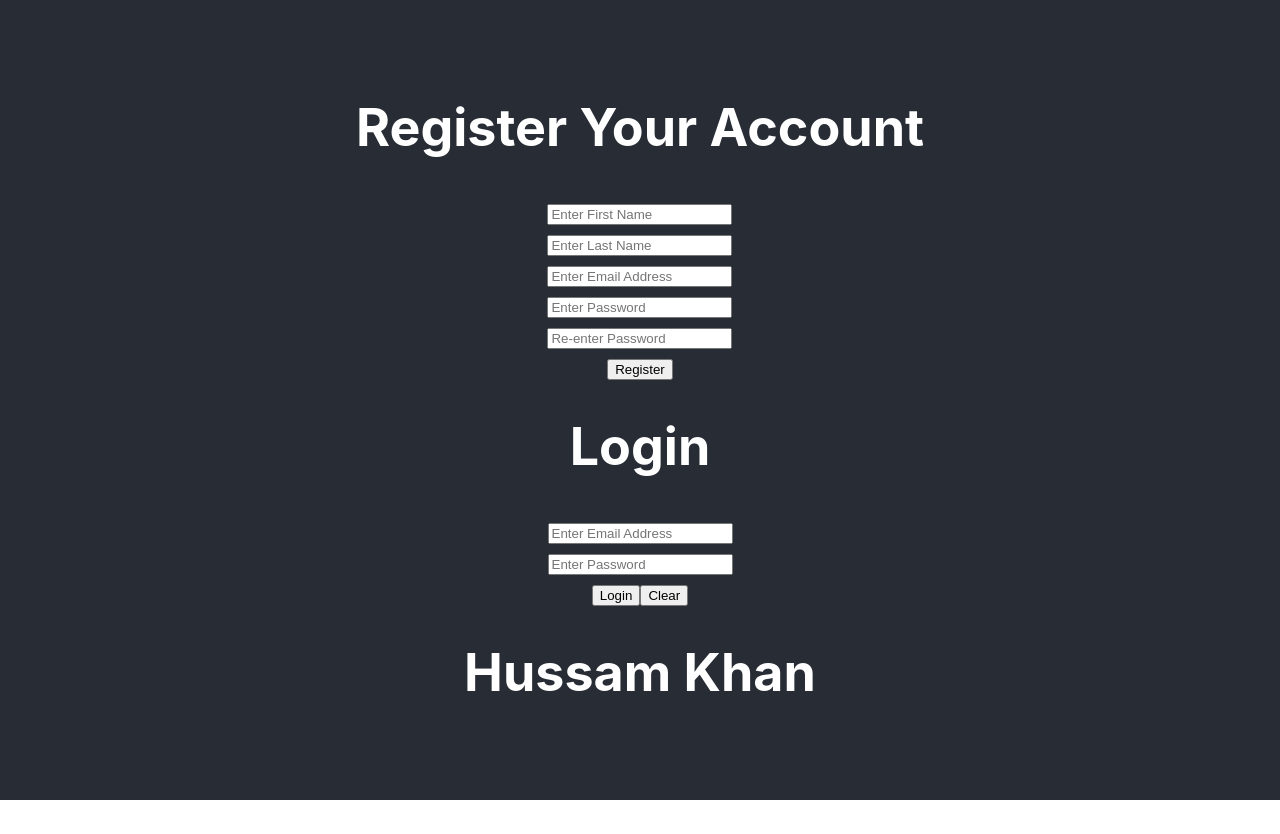
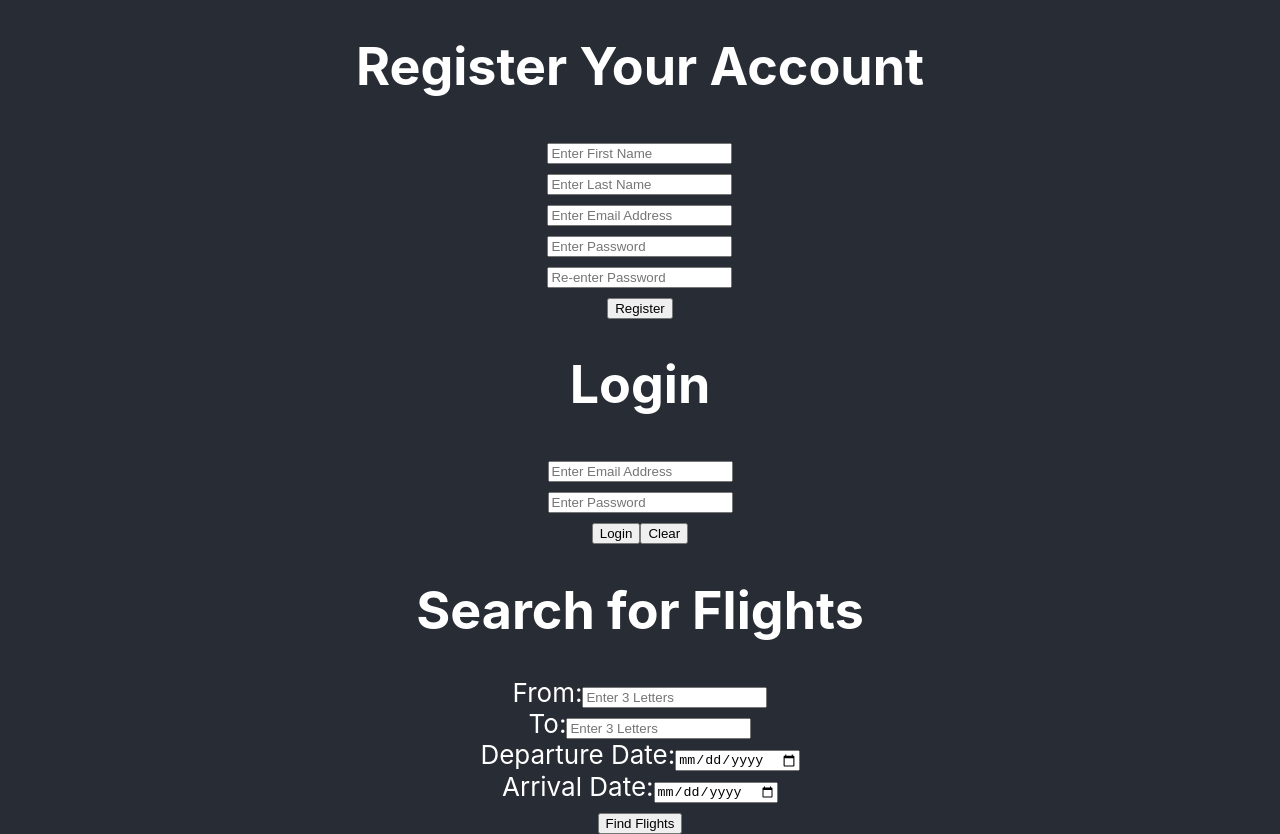
Before and after one commit to HussamK28/AI-Travel-App, a React (Create React App) app in the folder Frontend/: page / in a window 1280 px wide. Before the commit the page ends 800 px from the top, so only its background shows below. Built offline with nearby package versions, Linux system fonts and the light colour scheme.

Commit message:
Set up basic search flight page

```diff
--- a/Frontend/src/Flights.js
+++ b/Frontend/src/Flights.js
@@ -1,7 +1,73 @@
-import React from "react";
+import React, { useState } from "react";
 const Flights = () => {
+    const [depAirport, setDepAirport] = useState("")
+    const [arrAirport, setArrAirport] = useState("")
+    const [depDate, setDepDate] = useState("")
+    const [arrDate, setArrDate] = useState("")
+
+    const newDepAirport = (e) => {
+        setDepAirport(e.target.value)
+    }
+
+    const newArrAirport = (e) => {
+        setArrAirport(e.target.value)
+    }
+
+    const newDepDate = (e) => {
+        setDepDate(e.target.value)
+    }
+
+    const newArrDate = (e) => {
+        setArrDate(e.target.value)
+    }
     return (
-        <h1>Hussam Khan</h1>
+        <div className="container">
+            <h1>Search for Flights</h1>
+            <form>
+                <div className="departure-airport">
+                    <label>From:</label>
+                    <input type="text"
+                    placeholder="Enter 3 Letters"
+                    value={depAirport}
+                    onChange={newDepAirport}
+                    required></input>
+
+                </div>
+                <div className="arrival-airport">
+                    <label>To:</label>
+                    <input type="text"
+                    placeholder="Enter 3 Letters"
+                    value={arrAirport}
+                    onChange={newArrAirport}
+                    required></input>
+                </div>
+
+                <div className="departure-date">
+                    <label>Departure Date:</label>
+                    <input type="date"
+                    value={depDate}
+                    onChange={newDepDate}
+                    required></input>
+                </div>
+
+                <div className="arrival-date">
+                    <label>Arrival Date:</label>
+                    <input type="date"
+                    value={arrDate}
+                    onChange={newArrDate}
+                    required></input>
+
+                </div>
+
+                <div className="button">
+                <button className="submit-button"
+                type="submit">Find Flights
+                </button>
+            </div>
+            </form>
+
+        </div>
+
     )
 
 }
```
